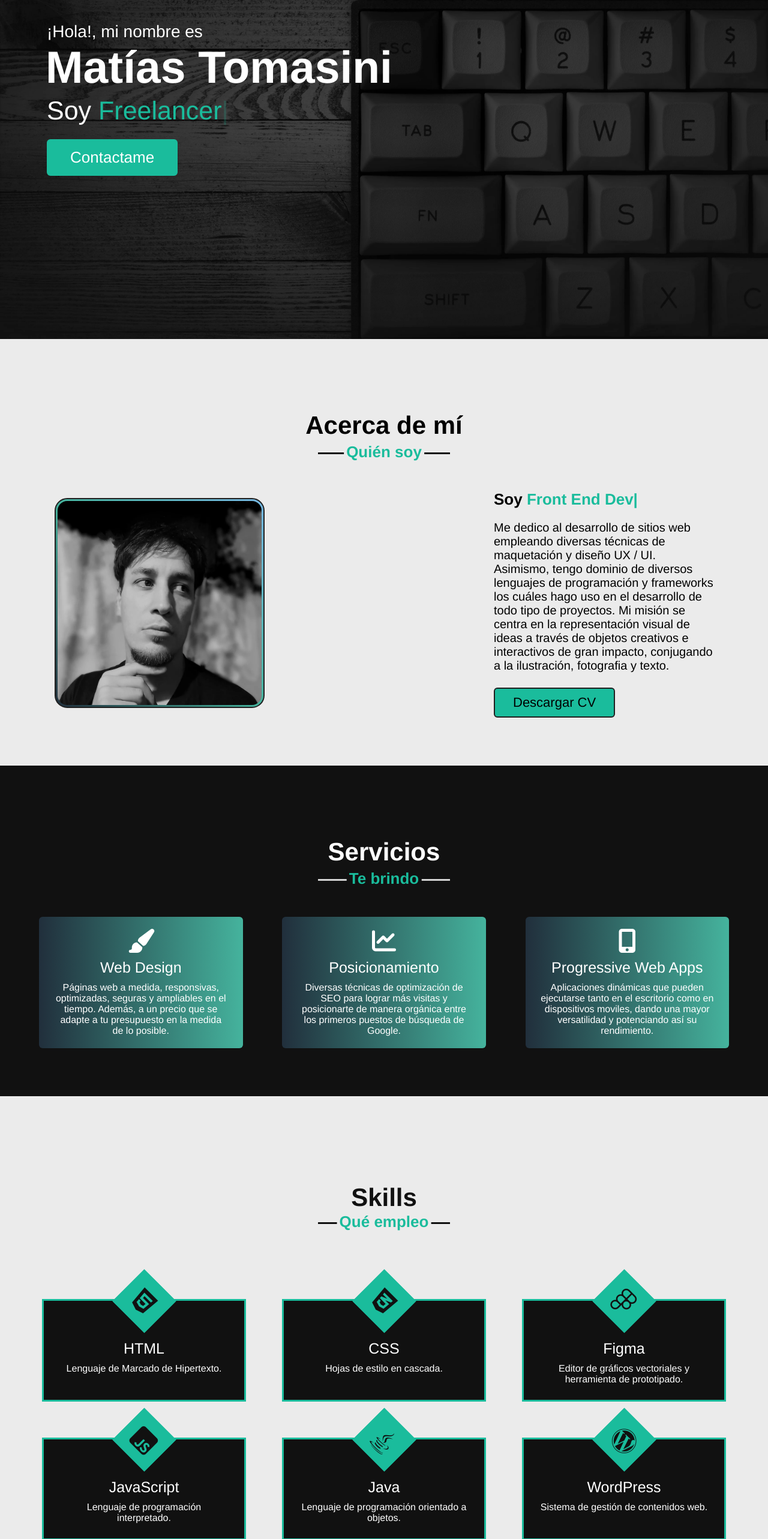
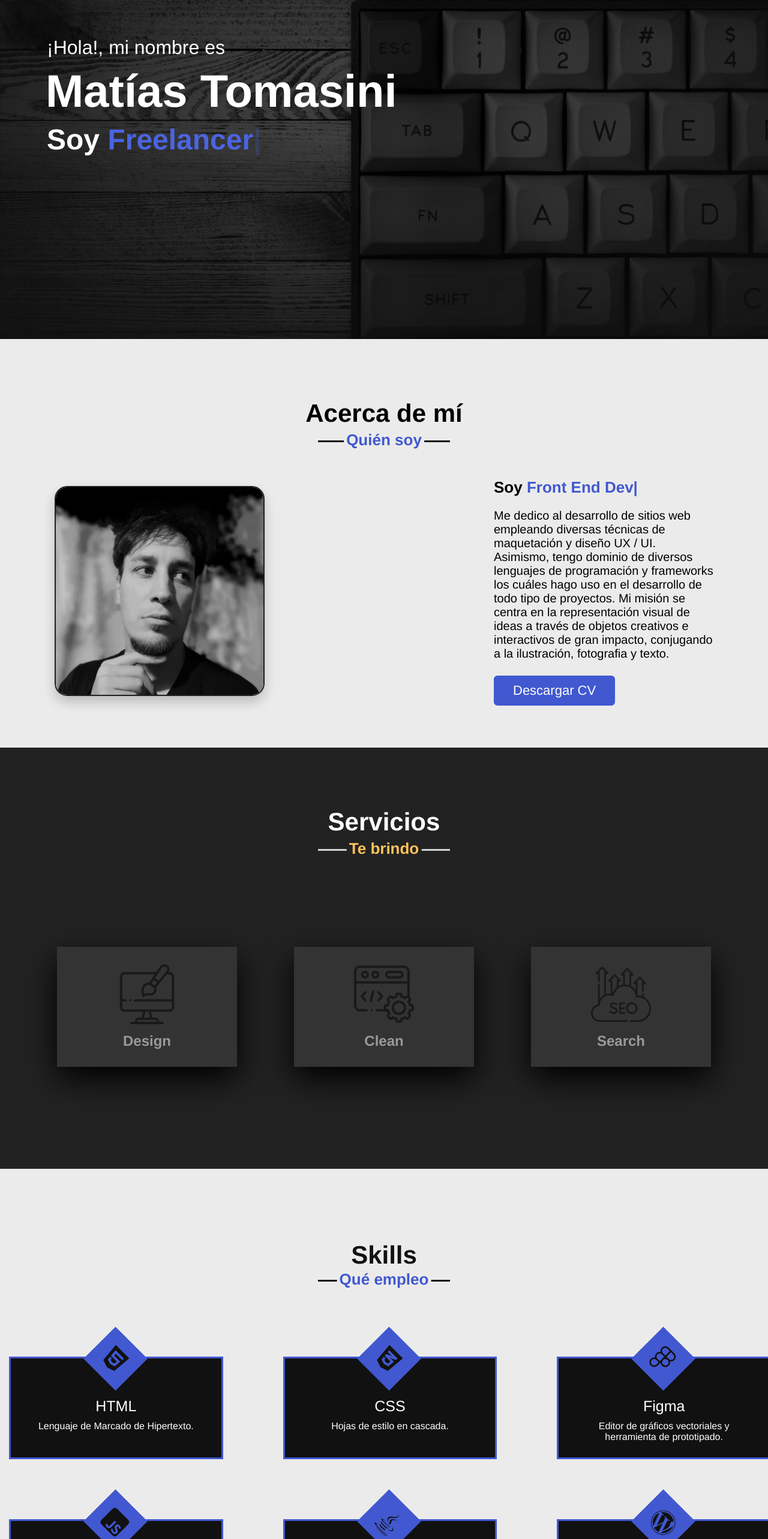
Before and after one commit to MtsTomas/PortfolioV1, a plain HTML site: page index.html in a window 1280 px wide. Shown: the part 235-2800 px from the top of the page at 60% size. Drawn offline with nearby package versions, Linux system fonts and the light colour scheme.

Commit message:
se actualiza la versión

```diff
--- a/index.html
+++ b/index.html
@@ -38,7 +38,6 @@
                 <div class="text-1">¡Hola!, mi nombre es</div>
                 <div class="text-2">Matías Tomasini</div>
                 <div class="text-3">Soy <span class="typing"></span></div>
-                <a href="#contact">Contactame</a>
             </div>
         </div>
     </section>
@@ -64,37 +63,57 @@
     </section>
    <!--Servicios-->
     <section class="services" id="services">
-     <div class="max-width">
             <h2 class="title">Servicios</h2>
-         <div class="serv-content">
+            <div class="service">
+               <div class="container">
                  <div class="card">
-                    <div class="box">
-                        <i class="fas fa-paint-brush"></i>
-                        <div class="text">Web Design</div>
-                        <p>Páginas web a medida, responsivas, optimizadas, seguras y ampliables en el tiempo. Además, a un precio que se adapte a tu presupuesto en la medida de lo posible.</p>
+                    <div class="face face1">
+                        <div class="content">
+                            <img src="assets/web-design.png">
+                            <h3>Design</h3>
+                        </div>
+                    </div>
+                    <div class="face face2">
+                        <div class="content">
+                            <p>Páginas web con un estilo único, responsivas, optimizadas, seguras y ampliables en el tiempo.</p>
+                        </div>
                     </div>
                 </div>
                 <div class="card">
-                    <div class="box">
-                        <i class="fas fa-chart-line"></i>
-                        <div class="text">Posicionamiento</div>
-                        <p>Diversas técnicas de optimización de SEO para lograr más visitas y posicionarte de manera orgánica entre los primeros puestos de búsqueda de Google.</p>
+                    <div class="face face1">
+                        <div class="content">
+                            <img src="assets/coding.png">
+                            <h3>Clean</h3>
+                        </div>
+                    </div>
+                    <div class="face face2">
+                        <div class="content">
+                            <p>Evita gastos innecesarios con un código limpio y prepara tu sitio para futuras actualizaciones y  mejoras.</p>
+                        </div>
                     </div>
                 </div>
                 <div class="card">
-                <div class="box">
-                    <i class="fas fa-mobile-alt"></i>
-                    <div class="text">Progressive Web Apps</div>
-                    <p>Aplicaciones dinámicas que pueden ejecutarse tanto en el escritorio como en dispositivos moviles, dando una mayor versatilidad y potenciando así su rendimiento.</p>
+                    <div class="face face1">
+                        <div class="content">
+                            <img src="assets/seo.png">
+                            <h3>Search</h3>
+                        </div>
+                    </div>
+                    <div class="face face2">
+                        <div class="content">
+                            <p>Técnicas de optimización de SEO para lograr más visitas y posicionarte de manera orgánica entre los primeros puestos de Google.</p>
                         </div>
                     </div>
                 </div>
+
             </div>
+         </div>
+
     </section>
     <!--Skills-->
     <section class="skills" id="skills">
         <h2 class="title">Skills</h2>
-        <div class="container">
+        <div class="container-2">
             <div class="skill-card">
                 <div class="card">
                     <i class="fab fa-html5"></i>
@@ -142,7 +161,7 @@
                    <div class="box">
                     <img src="assets/profile-1.webp" alt="">
                     <div class="text"></div>
-                    <p>Maquetación Figma</p>
+                    <p>Diseños tarjetas</p>
                    </div>
                 </div>
                 <div class="card">
--- a/style.css
+++ b/style.css
@@ -17,8 +17,8 @@ html{
     position: fixed;
     width: 100%;
     z-index: 999;
-    padding: 7px 50px;
-    background: linear-gradient(90deg, #212F3C, #1ABC9C, #76b7e2);
+    padding: 6px 50px;
+    background-image: linear-gradient(43deg, #4158D0 0%, #C850C0 46%, #FFCC70 100%);
     transition: all 0.3s ease;
 }
 
@@ -40,7 +40,8 @@ html{
 }
 
 .navbar .logo span{
-    color: #1ABC9C;
+    color: #000000;
+    font-weight: 600;
     font-family: serif;
 }
 
@@ -56,9 +57,8 @@ html{
     display: block;
     color: #fff;
     font-size: 20px;
-    font-weight: 500;
     margin-left: 28px;
-    transition: font-size 0.3s ease;
+    transition: font-size 0.5s ease;
 }
 
 .navbar .menu li a:hover{
@@ -72,7 +72,7 @@ html{
 
 .menu-btn i.active::before{
     content: "\f00d";
-    color: #1ABC9C;
+    color: #fdc45b;
 }
 
 
@@ -93,45 +93,32 @@ html{
 }
 
 .home .home-content .text-1{
-    font-size: 28px;
+    font-size: 32px;
 }
 
 .home .home-content .text-2{
-    font-size: 75px;
+    font-size: 76px;
     font-weight: 600;
+    margin-top: 10px;
     margin-left: -2px;
 }
 
 .home .home-content .text-3{
-    font-size: 43px;
-    margin: 5px 0;
+    font-size: 48px;
+    margin: 10px 0;
+    font-weight: 600;
 }
 
 .home .home-content .text-3 span{
-    color: #1ABC9C;
-    font-weight: 500;
+    color: #4b64e0;
+    font-weight: 600;
 }
 
-.home .home-content a{
-    display: inline-block;
-    background: #1ABC9C;
-    color: #fff;
-    font-size: 26px;
-    padding: 12px 36px;
-    margin-top: 18px;
-    border-radius: 6px;
-    border: 3px solid #1ABC9C;
-    transition: all .5s ease;
-}
 
-.home .home-content a:hover{
-    color: #1ABC9C;
-    background: none;
-}
 /*section aplica estilos de linea a a varias secciones*/
 
 section{
-    padding: 80px 0;
+    padding: 70px 0;
 }
 
 .about .about-content,
@@ -147,7 +134,7 @@ section .title{
     position: relative;
     text-align: center;
     font-size: 42px;
-    margin-top: 40px;
+    margin-top: 30px;
     font-weight: 600;
     margin-bottom: 60px;
     padding-bottom: 24px;
@@ -170,9 +157,14 @@ section .title::after{
     bottom: -12px;
     left: 50%;
     font-size: 26px;
-    color: #1ABC9C;
+    color: #4158D0;
     background: #ebebeb;
     transform: translateX(-50%);
+}
+
+section:nth-child(4) .title::after,
+section:nth-child(6) .title::after{
+    color: #fdc45b;
 }
 /*Estilos sección acerca de mí*/
 .about,
@@ -195,8 +187,7 @@ section .title::after{
     width: 450px;
     object-fit: cover;
     border: 2px solid #202020;
-    background: linear-gradient(45deg, #212F3C, #45B39D, #76b7e2);
-    padding: 3px;
+    box-shadow: 0 10px 20px rgba(0, 0, 0, 0.2);
     object-position: 0 5%;
     border-radius: 5%;
 
@@ -215,7 +206,7 @@ section .title::after{
 }
 
 .about .about-content .right .text span{
-    color: #1ABC9C;
+    color: #4158D0;
 }
 
 .about .about-content .right p{
@@ -226,21 +217,21 @@ section .title::after{
 
 .about .about-content .right a{
     display: inline-block;
-    background: #1ABC9C;
-    color: #000;
+    background: #4158D0;
+    color: #fff;
     font-size: 22px;
     font-weight: 500;
     padding: 10px 30px;
     margin-top: 25px;
     border-radius: 6px;
-    border: 2px solid #202020;
+    border: 2px solid #4158D0;
     transition: all .5s ease;
 }
 
 .about .about-content .right a:hover{
-    color: #1ABC9C;
+    color: #4158D0;
     font-weight: 500;
-    background: #202020;
+    background: none;
 }
 
 /*-----Servicios-----*/
@@ -248,7 +239,7 @@ section .title::after{
 .services,
 .proyects{
     color: #fff;
-    background: #111111;
+    background: #222;
 }
 
 .services .title::before,
@@ -258,40 +249,92 @@ section .title::after{
 
 .services .title::after,
 .proyects .title::after{
-    background-color: #111111;
+    background-color: #222;
     content: "Te brindo";
 }
 
-.services .serv-content {
-    margin: 0 35px;
+.service{
+    display: flex;
+    justify-content: center;
+    align-items: center;
+}
+
+.container{
+    width: 100%;
+    position: relative;
+    display: flex;
+    justify-content: space-evenly;
+    flex-wrap: wrap;
+}
+
+.container .card{
+    position: relative;
+}
+
+.container .card .face{
+    width: 300px;
+    height: 200px;
+    transform: 0.5s;
 }
 
 
-.services .serv-content .card{
-    width: calc(33% - 40px);
-    background: linear-gradient(90deg, #212F3C, #45B39D);
-    text-align: center;
-    border-radius: 6px;
-    padding: 20px 25px;
-    cursor: pointer;
-    transition: all .3s linear;
+.container .card .face.face1{
+    position: relative;
+    background: #333;
+    display: flex;
+    justify-content: center;
+    align-items: center;
+    z-index: 1;
+    transform: translateY(100px);
 }
 
-.services .serv-content .card:hover{
-    transform: scale(1.05);;
+.container .card:hover .face.face1{
+    background: #4158D0;
+    transform: translateY(0);
+    transition: 0.5s;
 }
 
+.container .card .face.face1 .content{
+    opacity: 0.5;
 
-.services .serv-content .card i{
-    font-size: 40px;
-    color: #fff;
 }
 
+.container .card:hover .face.face1 .content{
+    opacity: 1;
+}
 
-.services .serv-content .card .text{
-    font-size: 25px;
-    font-weight: 400;
-    margin: 10px 0;
+.container .card .face.face1 .content img{
+    max-width: 100px;
+}
+
+.container .card .face.face1 .content h3{
+    margin: 10px 0 0;
+    padding: 0;
+    text-align: center;
+    font-size: 1.5em;
+}
+
+.container .card .face.face2{
+    position: relative;
+    background: #d4d4d4;
+    display: flex;
+    justify-content: center;
+    align-items: center;
+    padding: 20px;
+    box-shadow: 0 20px 50px rgba(0, 0, 0, 1);
+    transform: translateY(-100px);
+    transition: 0.5s;
+}
+
+.container .card:hover .face.face2{
+    transform: translateY(0px);
+}
+
+.container .card .face.face2 .content p{
+    color: #000;
+    text-align: center;
+    font-weight: 500;
+
 }
 
 
@@ -304,7 +347,7 @@ section .title::after{
 }
 
 
-.container{
+.container-2{
     padding-top: 15px;
     padding-left: 15px;
     padding-right: 15px;
@@ -315,8 +358,8 @@ section .title::after{
 
 
 .skills{
-    padding: 75px 0;
     text-align: center;
+    padding: 50px 0 100px;
 }
 
 .skills .text{
@@ -333,13 +376,13 @@ section .title::after{
 }
 
 .skills h2 span{
-    color: #1ABC9C;
+    color: #4158D0;
 }
 
 .skills .skill-card{
     display: grid;
     grid-template-columns: repeat(auto-fill, minmax(300px, 1fr));
-    grid-gap: 60px;
+    grid-gap: 100px;
     margin-top: 50px;
 }
 
@@ -347,7 +390,7 @@ section .title::after{
     padding: 25px;
     text-align: center;
     background-color: #111111;
-    border: 3px solid #1ABC9C;
+    border: 3px solid #4158D0;
     color: #fff;
     transition: 1s;
     position: relative;
@@ -372,13 +415,13 @@ section .title::after{
     width: 75px;
     height: 75px;
     color: #111111;
-    background-color: #1ABC9C;
+    background-color: #4158D0;
     position: absolute;
     top: calc(-75px / 2);
     transform: rotate(45deg);
     left: 39%;
     transition: 1s;
-    border: 3px solid #1ABC9C;
+    border: 3px solid #4158D0;
 }
 
 .skills .card:hover{
@@ -387,7 +430,8 @@ section .title::after{
 
 .skills .card:hover i{
     transform: rotate(0deg);
-    background-color: #ebebeb;
+    color: #fff;
+    background-color: #111111;
 }
 
 .skills .card:hover h4, .skills .card:hover p{
@@ -396,9 +440,9 @@ section .title::after{
 }
 
 .skills a{
-    border: 3px solid #1ABC9C;
-    background-color: #1ABC9C;
-    color: #111111;
+    border: 3px solid #4158D0;
+    background-color: #4158D0;
+    color: #000;
     transition: background-color 0.8s;
     padding: 12px 20px;
     z-index: 50px;
@@ -407,7 +451,7 @@ section .title::after{
 
 .skills a:hover{
     background-color: #111111;
-    color: #1ABC9C;
+    color: #4158D0;
 }
 
 
@@ -422,7 +466,7 @@ section .title::after{
 }
 
 .proyects .carousel .card{
-    background: #212F3C;
+    background: #333;
     border-radius: 6px;
     padding: 25px 35px;
     margin: 0 35px;
@@ -431,7 +475,7 @@ section .title::after{
 }
 
 .proyects .carousel .card:hover{
-    background: #1ABC9C;
+    background: #4158D0;
 }
 
 .proyects .carousel .card .box{
@@ -457,7 +501,7 @@ section .title::after{
     width: 150px;
     object-fit: cover;
     border-radius: 50%;
-    border: 5px solid #1ABC9C;
+    border: 5px solid #4158D0;
     transition: all 1s ease;
 }
 
@@ -477,7 +521,7 @@ section .title::after{
     margin: 0 5px;
     outline: none!important;
     border-radius: 50%;
-    border: 2px solid #1ABC9C!important;
+    border: 2px solid #4158D0!important;
     transform: all .5 ease;
 }
 
@@ -488,7 +532,7 @@ section .title::after{
 
 .owl-dot.active,
 .owl-dot:hover{
-    background: #1ABC9C!important;
+    background: #4158D0!important;
 }
 
 /* Sección Contacto*/
@@ -525,7 +569,7 @@ section .title::after{
 
 .contact .contact-content .row i{
     font-size: 28px;
-    color: #1ABC9C;
+    color: #4158D0;
     margin-left: 3px;
 }
 
@@ -586,8 +630,8 @@ section .title::after{
 .contact .right form .button button{
     width: 100%;
     height: 100%;
-    border: 2px solid #1ABC9C;
-    background: #1ABC9C;
+    border: 2px solid #4158D0;
+    background: #4158D0;
     color: #fff;
     font-size: 20px;
     font-weight: 500;
@@ -597,7 +641,7 @@ section .title::after{
 }
 
 .contact .right form .button button:hover{
-    color: #1ABC9C;
+    color: #4158D0;
     background: none;
 }
 
@@ -611,7 +655,7 @@ footer{
 }
 
 footer span a{
-    color: #1ABC9C;
+    color: #4e67e4;
     text-decoration: none;
 }
 
@@ -667,6 +711,8 @@ footer span a:hover{
 
 }
 
+
+
 @media (max-width: 60rem){
     .max-width{
         padding: 0 20px;
@@ -699,7 +745,7 @@ footer span a:hover{
     }
 
     .navbar .menu li a{
-        color: #1ABC9C;
+        color: #fdc45b;
         font-weight: 600;
     }
 
@@ -795,20 +841,22 @@ footer span a:hover{
 }
 
 
+
+
 @media (min-width: 768px) {
-    .container {
+    .container-2 {
         width: 750px;
     }
 }
 
 @media (min-width: 992px) {
-    .container {
+    .container-2 {
         width: 970px;
     }
 }
 
 @media (min-width: 1200px) {
-    .container {
-        width: 1170px;
+    .container-2 {
+        width: 1300px;
     }
 }
```
Also changed, not shown: assets/coding.png (added), assets/seo.png (added), assets/web-design.png (added). Lines whose indentation alone changed are shown as unchanged.
